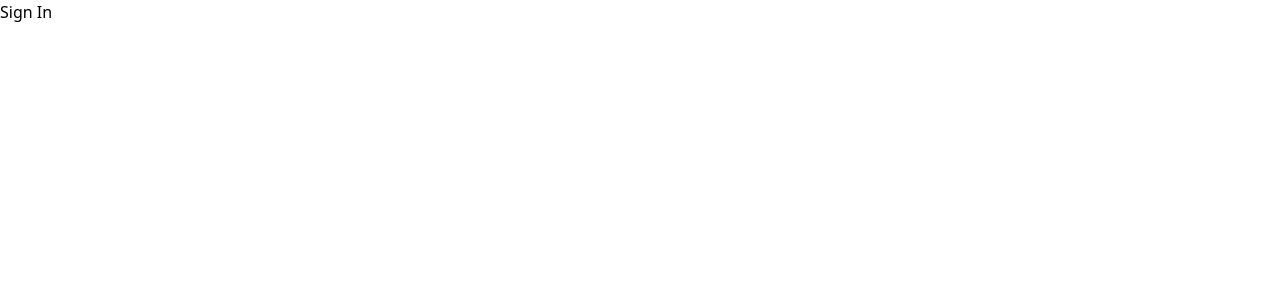
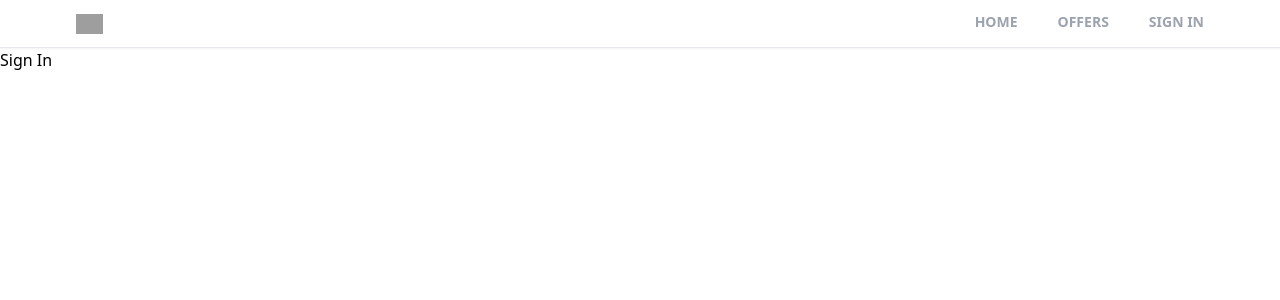
Before and after one commit to ramindu-Nimex/Realtor, a React (Create React App) app: page /sign-in in a window 1280 px wide. Shown: the top 300 px of the page. Built offline with nearby package versions, Linux system fonts and the light colour scheme; grey boxes are pictures that could not be loaded.

Commit message:
Create the header component

```diff
--- a/src/App.js
+++ b/src/App.js
@@ -5,11 +5,13 @@
 import SignUp from "./pages/SignUp";
 import ForgotPassword from "./pages/ForgotPassword";
 import Offers from "./pages/Offers";
+import Header from "./components/Header";
 
 function App() {
   return (
     <>
       <Router>
+        <Header/>
         <Routes>
           <Route path="/" element={<Home />}/>
           <Route path="/profile" element={<Profile />}/>
--- /dev/null
+++ b/src/components/Header.jsx
@@ -0,0 +1,29 @@
+import React from 'react'
+import { useLocation, useNavigate } from 'react-router-dom'
+
+export default function Header() {
+  const location = useLocation()
+  const navigate = useNavigate()
+
+  function pathMathRoute(route) {
+    if(route === location.pathname) {
+      return true
+    }
+  }
+  return (
+    <div className='bg-white border-b  shadow-sm sticky top-0 z-50'>
+      <header className='flex justify-between items-center px-3 max-w-6xl mx-auto'>
+        <div>
+          <img src="https://static.rdc.moveaws.com/images/logos/rdc-logo-default.svg" alt="logo" className='h-5 cursor-pointer' onClick={() => navigate("/")}/>
+        </div>
+        <div>
+          <ul className='flex space-x-10 uppercase'>
+            <li className={`cursor-pointer py-3 text-sm font-semibold text-gray-400 border-b-[3px] border-b-transparent ${pathMathRoute("/") && "text-black border-b-red-500"}`} onClick={() => navigate("/")}>Home</li>
+            <li className={`cursor-pointer py-3 text-sm font-semibold text-gray-400 border-b-[3px] border-b-transparent ${pathMathRoute("/offers") && "text-black border-b-red-500"}`} onClick={() => navigate("/offers")}>Offers</li>
+            <li className={`cursor-pointer py-3 text-sm font-semibold text-gray-400 border-b-[3px] border-b-transparent ${pathMathRoute("/sign-in") && "text-black border-b-red-500"}`} onClick={() => navigate("/sign-in")}>Sign In</li>
+          </ul>
+        </div>
+      </header>
+    </div>
+  )
+}
```
